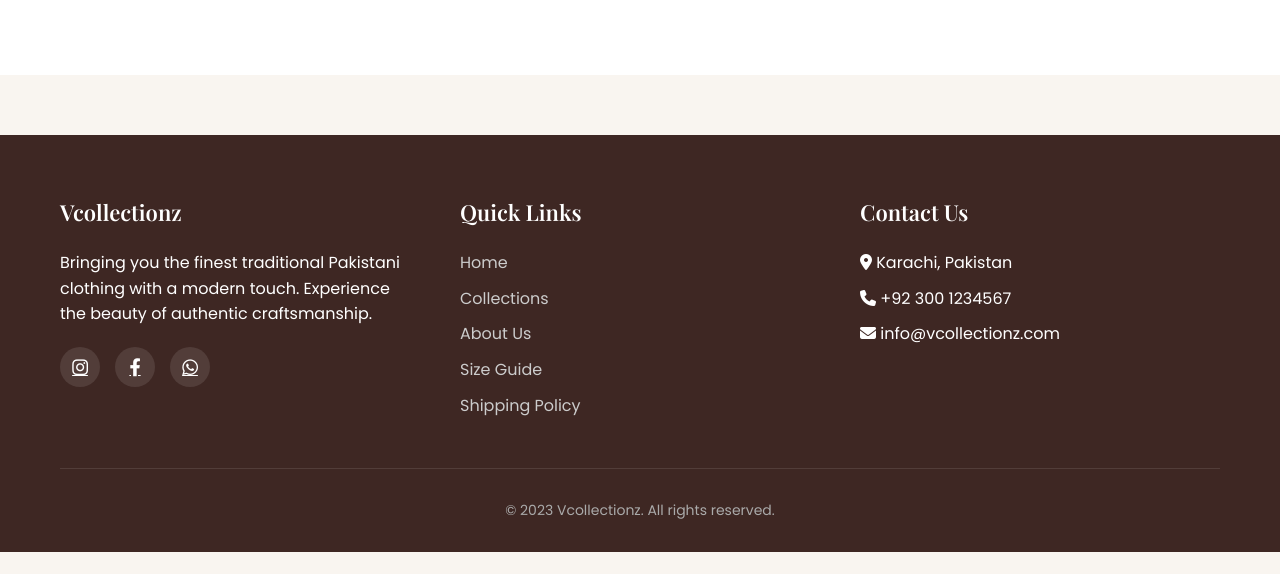
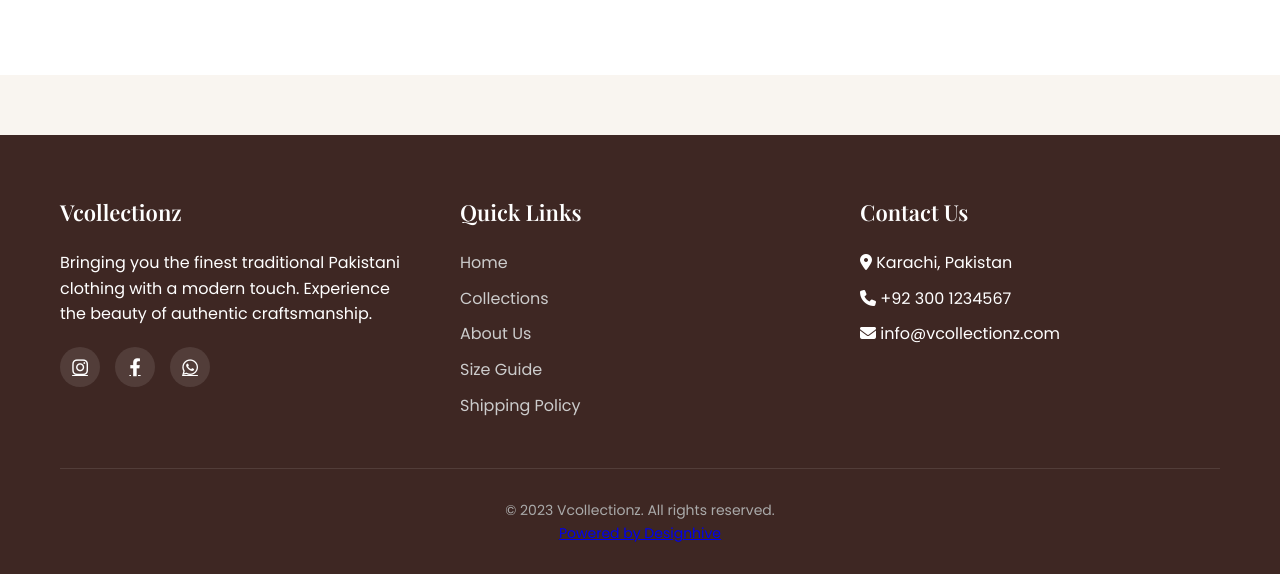
Before and after one commit to DesignHive-DEV/Vcollectionz, a plain HTML site: page index.html in a window 1280 px wide. Shown: the part 2530-3104 px from the top of the page. Before the commit the page ends 3082 px from the top, so only its background shows below. Drawn offline with nearby package versions, Linux system fonts and the light colour scheme.

Commit message:
Update index.html

```diff
--- a/index.html
+++ b/index.html
@@ -679,7 +679,7 @@
             </div>
 
             <div class="copyright">
-                <p>&copy; 2023 Vcollectionz. All rights reserved.</p>
+                <p>&copy; 2023 Vcollectionz. All rights reserved.<br><a href="https://instagram.com/designhive38"> Powered by Designhive</a></p>
             </div>
         </div>
     </footer>
```
